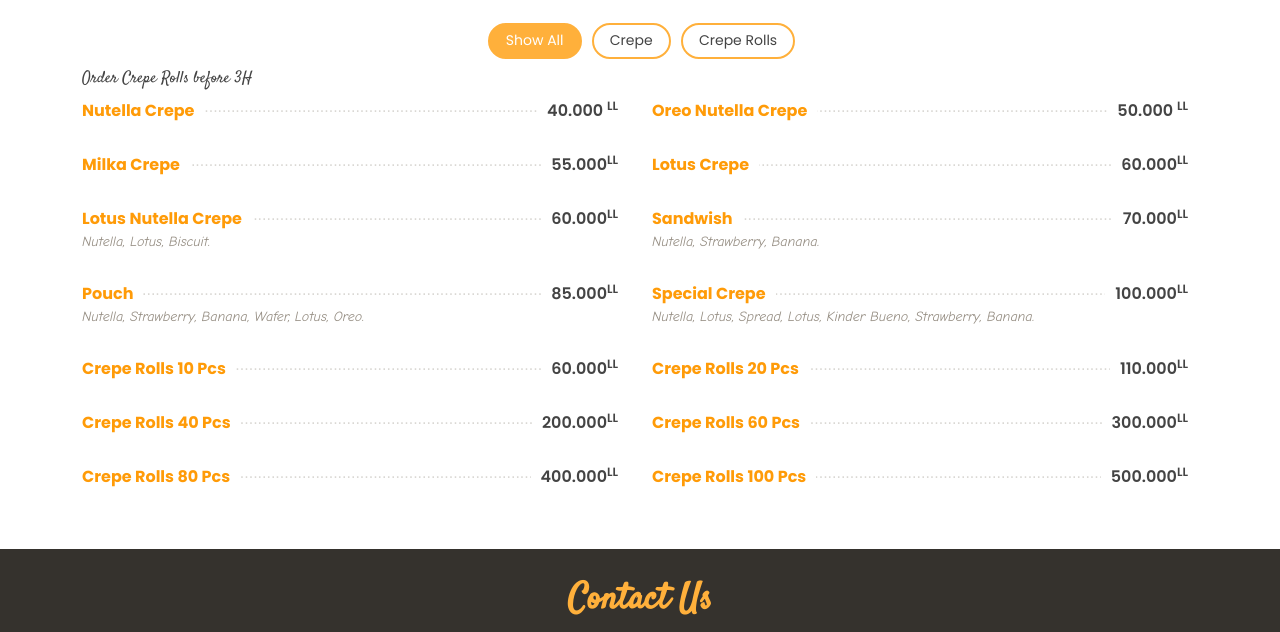
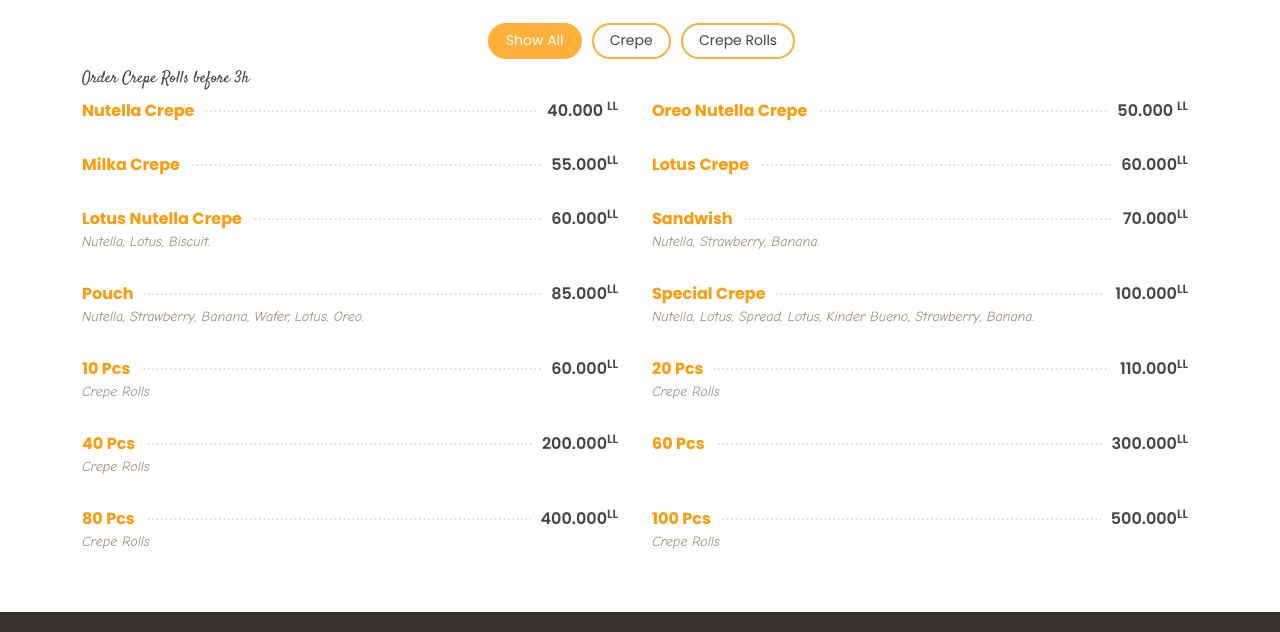
Before and after one commit to CrepeElDay3a/Crepe-el-day3a, a plain HTML site: page index.html in a window 1280 px wide. Shown: the part 920-1552 px from the top of the page. Drawn offline with Linux system fonts and the light colour scheme.

Commit message:
CrepeRolls

```diff
--- a/index.html
+++ b/index.html
@@ -229,40 +229,55 @@
 
           <div class="col-lg-6 menu-item filter-salads">
             <div class="menu-content">
-              <a href="#menu">Crepe Rolls 10 Pcs</a><span>60.000<sup>LL</sup></span>
+              <a href="#menu">10 Pcs</a><span>60.000<sup>LL</sup></span>
+            </div>
+            <div class="menu-ingredients">
+              Crepe Rolls
             </div>
           </div>
 
           <div class="col-lg-6 menu-item filter-salads">
             <div class="menu-content">
-              <a href="#menu">Crepe Rolls 20 Pcs</a><span>110.000<sup>LL</sup></span>
+              <a href="#menu">20 Pcs</a><span>110.000<sup>LL</sup></span>
+            </div>
+            <div class="menu-ingredients">
+              Crepe Rolls
             </div>
           </div>
 
           <div class="col-lg-6 menu-item filter-salads">
             <div class="menu-content">
-              <a href="#menu">Crepe Rolls 40 Pcs</a><span>200.000<sup>LL</sup></span>
+              <a href="#menu">40 Pcs</a><span>200.000<sup>LL</sup></span>
+            </div>
+            <div class="menu-ingredients">
+              Crepe Rolls
             </div>
           </div>
 
           <div class="col-lg-6 menu-item filter-salads">
             <div class="menu-content">
-              <a href="#">Crepe Rolls 60 Pcs</a><span>300.000<sup>LL</sup></span>
+              <a href="#">60 Pcs</a><span>300.000<sup>LL</sup></span>
             </div>
           </div>
 
           <div class="col-lg-6 menu-item filter-salads">
             <div class="menu-content">
-              <a href="#menu">Crepe Rolls 80 Pcs</a><span>400.000<sup>LL</sup></span>
+              <a href="#menu">80 Pcs</a><span>400.000<sup>LL</sup></span>
+            </div>
+            <div class="menu-ingredients">
+              Crepe Rolls
             </div>
           </div>
 
           <div class="col-lg-6 menu-item filter-salads">
             <div class="menu-content">
-              <a href="#menu">Crepe Rolls 100 Pcs</a><span>500.000<sup>LL</sup></span>
+              <a href="#menu">100 Pcs</a><span>500.000<sup>LL</sup></span>
+            </div>
+            <div class="menu-ingredients">
+              Crepe Rolls
             </div>
           </div>
-          <h6 href="#menu">Order Crepe Rolls before 3H</h6>
+          <h6 href="#menu">Order Crepe Rolls before 3h</h6>
         </div>
       </div>
     </section><!-- End Menu Section -->
```
